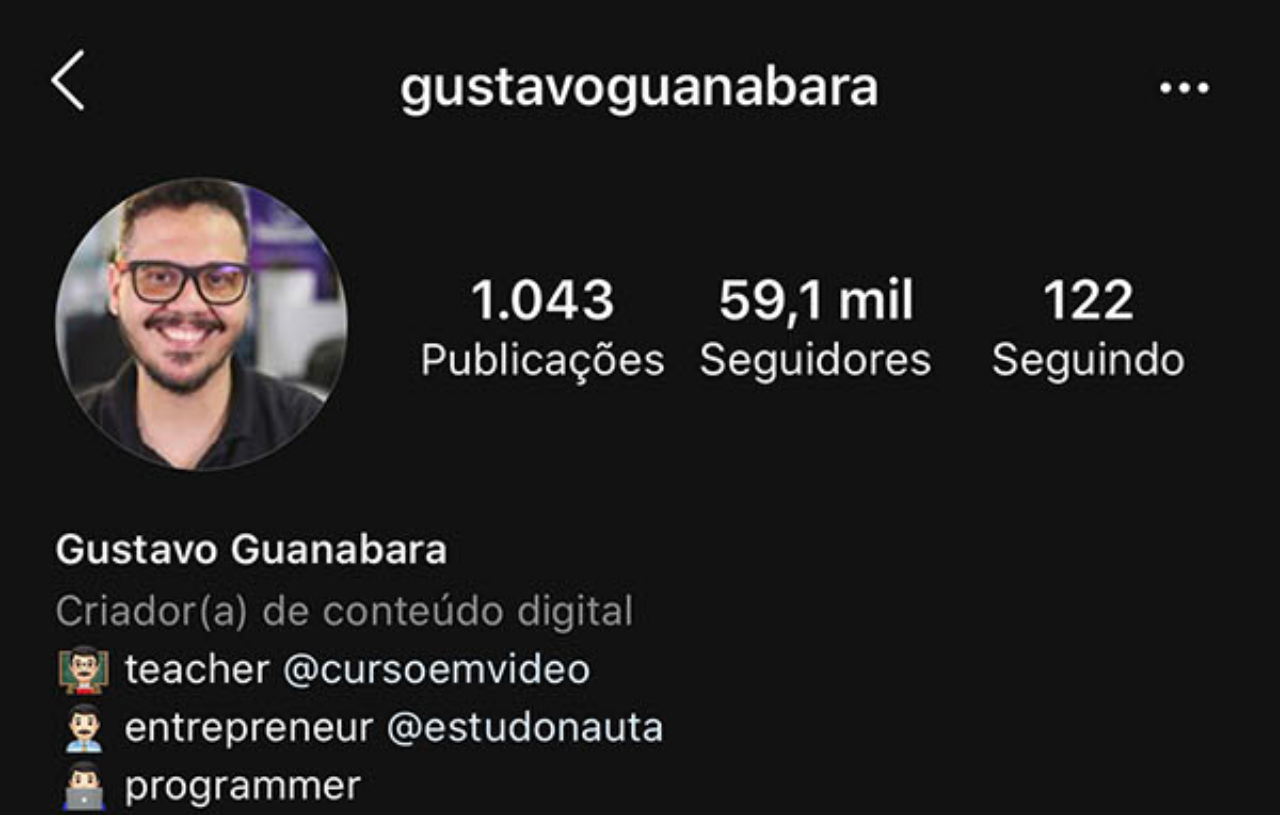
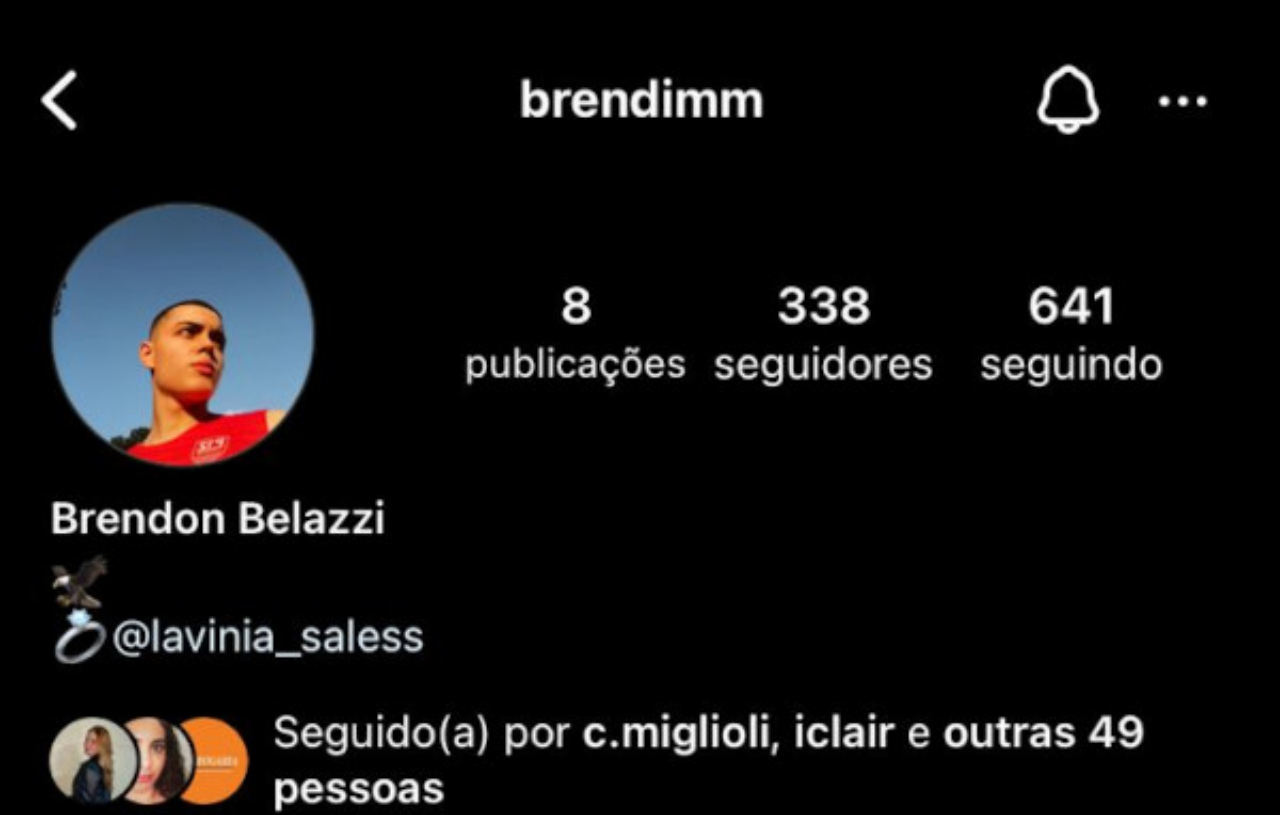
Before and after one commit to brendonbelazzi/projeto-social, a plain HTML site: page instagram.html in a window 1280 px wide. Shown: the top 815 px of the page. Drawn offline with Linux system fonts and the light colour scheme.

Commit message:
Update instagram.html

```diff
--- a/instagram.html
+++ b/instagram.html
@@ -8,7 +8,7 @@
   </head>
   <body>
     <img
-      src="imagens/tela-instagram.jpg"
+      src="imagens/telainstagram.jpg"
       alt="https://www.instagram.com/brendimm/"
     />
     <a href="https://www.instagram.com/brendimm/" target="_blank">ACESSE</a>
```
